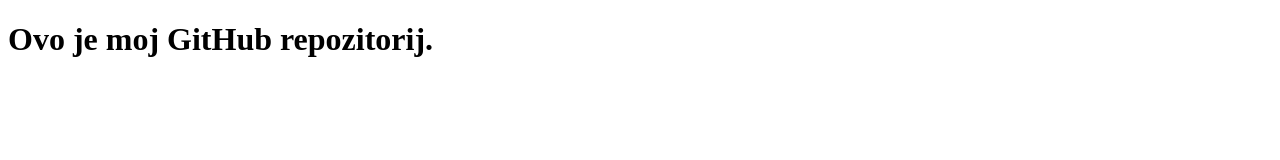
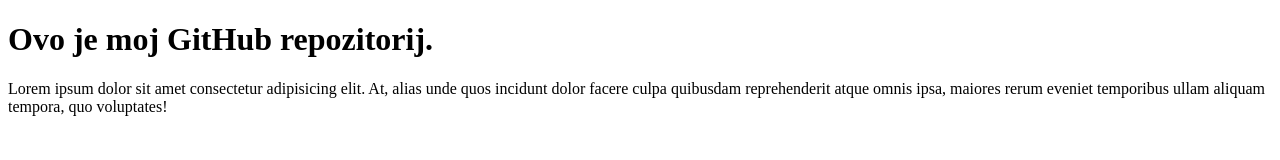
Before and after one commit to bibihyperv/vjezba_algebra, a plain HTML site: page index.html in a window 1280 px wide. Drawn offline with Linux system fonts and the light colour scheme.

Commit message:
Dodao novi paragraf u index.

```diff
--- a/index.html
+++ b/index.html
@@ -7,5 +7,11 @@
     </head>
     <body>
         <h1>Ovo je moj GitHub repozitorij.</h1>
+        <p>
+            Lorem ipsum dolor sit amet consectetur adipisicing elit. At, alias
+            unde quos incidunt dolor facere culpa quibusdam reprehenderit
+            atque omnis ipsa, maiores rerum eveniet temporibus ullam
+            aliquam tempora, quo voluptates!
+        </p>
     </body>
 </html>
```
